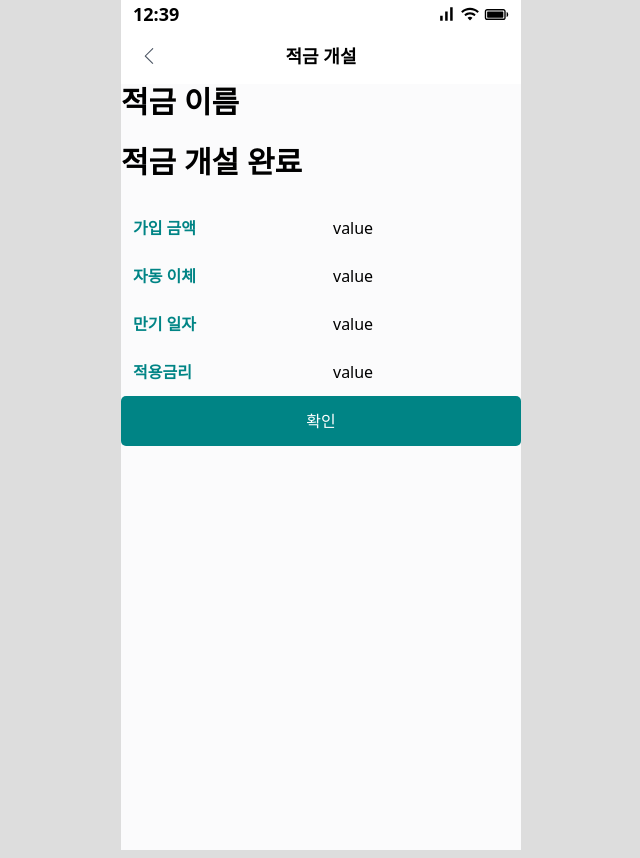
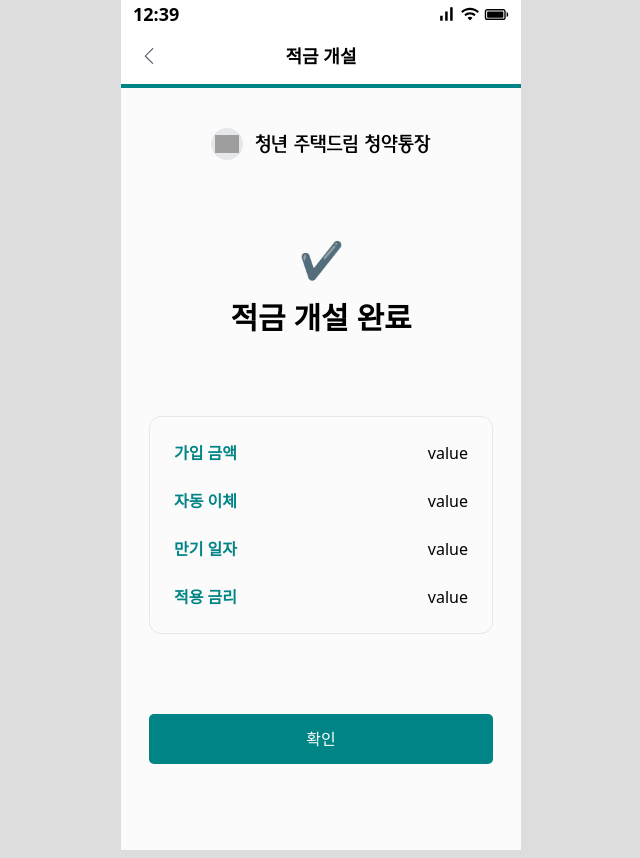
Before and after one commit to HanaPiece/hana-piece-client, a React (Vite) app: page /product/1/complete in a window 1280 px wide. Shown: the whole page, without its empty margins (319-959 px from the left). Built offline with nearby package versions, Linux system fonts and the light colour scheme; grey boxes are pictures that could not be loaded; what chartjs-plugin-datalabels would draw is missing.

Commit message:
design: 적금 상품 개설 완료 페이지 디자인 수정

```diff
--- a/src/pages/product/ProductCompletePage.tsx
+++ b/src/pages/product/ProductCompletePage.tsx
@@ -6,28 +6,48 @@ export const ProductCompletePage = () => {
     <>
       <div className="container">
         <TopLine name={"적금 개설"} />
+        <div className="h-1 bg-gray-200">
+          <div className="w-full hana-color h-1"></div>
+        </div>
+        <div className="mx-7">
+          <div className="flex justify-center gap-x-3 my-10 items-center">
             <div>
-          <div className="text-3xl font-bold">적금 이름</div>
-          <br />
-          <div className="text-3xl font-bold">적금 개설 완료</div>
-          <br />
-          <div className="grid grid-cols-4">
+              <div className='bg-gray-200 w-8 h-8 rounded-full grid place-items-center'>
+                  <img src='\img-hana-symbol-m.png' alt='하나은행' className='w-9/12' />
+              </div>
+            </div>
+            <p className="text-xl font-hana-cm">청년 주택드림 청약통장</p>
+          </div>
+          <div className="my-20 text-center">
+            <h2 className="text-4xl mb-5">✔️</h2>
+            <h2 className="text-3xl font-bold">적금 개설 완료</h2>
+          </div>
+
+          <div className="border rounded-xl p-3 mb-20">
+            <div className="flex justify-between">
               <label className="m-3 text-customGreen font-semibold col-span-2">
                 가입 금액
               </label>
               <span className="m-3 col-span-2">value</span>
+            </div>
+            <div className="flex justify-between">
               <label className="m-3 text-customGreen font-semibold col-span-2">
                 자동 이체
               </label>
               <span className="m-3 col-span-2">value</span>
+            </div>
+            <div className="flex justify-between">
               <label className="m-3 text-customGreen font-semibold col-span-2">
                 만기 일자
               </label>
               <span className="m-3 col-span-2">value</span>
+            </div>
+            <div className="flex justify-between">
               <label className="m-3 text-customGreen font-semibold col-span-2">
-              적용금리
+                적용 금리
               </label>
               <span className="m-3 col-span-2">value</span>
+            </div>
           </div>
           <GreenButton path={"/home"} name={"확인"} />
         </div>
```
Lines whose indentation alone changed are shown as unchanged.
